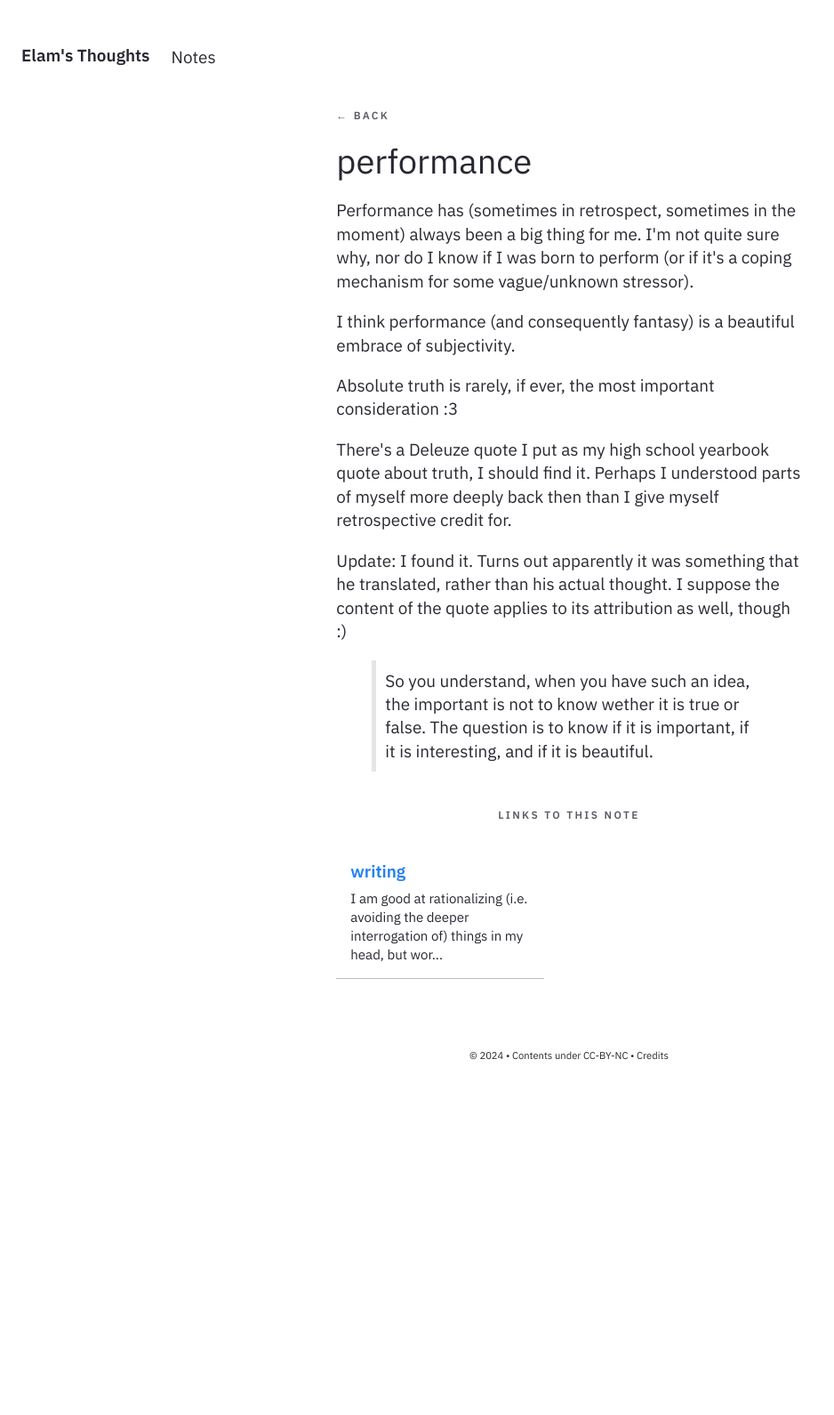
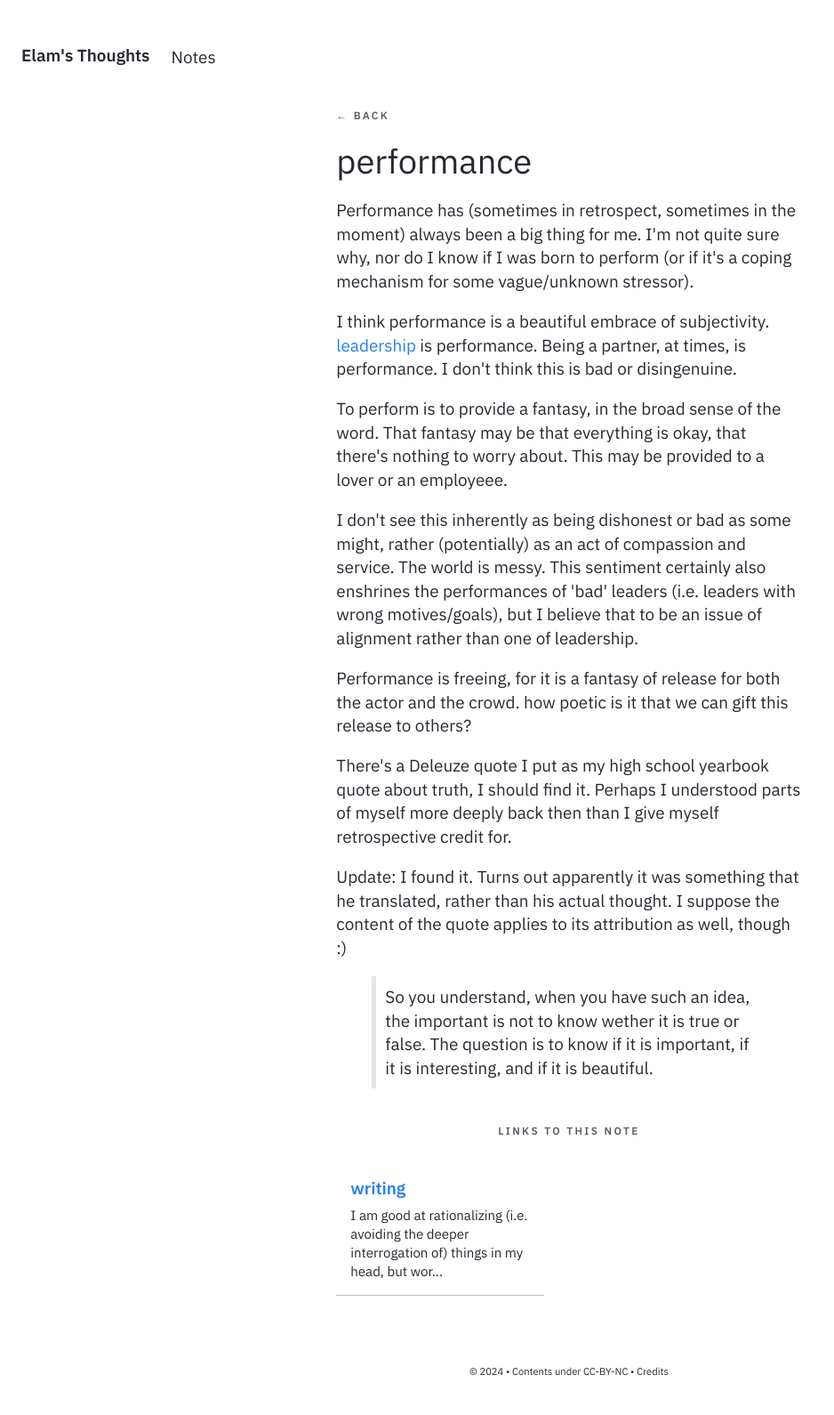
Before and after one commit to elamdf/elam_thoughts, a Jekyll site: the page built from _notes/Public/performance.md, in a window 1280 px wide. Shown: the whole page at 89% size, without its empty margins (0-938 px from the left). Built offline with Jekyll 4.4.1, drawn with Linux system fonts in a browser that asks for light colours; before the commit the page ends 1234 px from its top, so only the background shows below that.

Commit message:
leadership and performance

```diff
--- a/_notes/Public/performance.md
+++ b/_notes/Public/performance.md
@@ -5,9 +5,13 @@ date: 21-07-2024
 ---
 Performance has (sometimes in retrospect, sometimes in the moment) always been a big thing for me. I'm not quite sure why, nor do I know if I was born to perform (or if it's a coping mechanism for some vague/unknown stressor).
 
-I think performance (and consequently fantasy) is a beautiful embrace of subjectivity.
+I think performance is a beautiful embrace of subjectivity. [[leadership]] is performance. Being a partner, at times, is performance. I don't think this is bad or disingenuine.
 
-Absolute truth is rarely, if ever, the most important consideration :3
+To perform is to provide a fantasy, in the broad sense of the word. That fantasy may be that everything is okay, that there's nothing to worry about. This may be provided to a lover or an employeee.
+
+I don't see this inherently as being dishonest or bad as some might, rather (potentially) as an act of compassion and service. The world is messy. This sentiment certainly also enshrines the performances of 'bad' leaders (i.e. leaders with wrong motives/goals), but I believe that to be an issue of alignment rather than one of leadership.
+
+Performance is freeing, for it is a fantasy of release for both the actor and the crowd. how poetic is it that we can gift this release to others?
 
 There's a Deleuze quote I put as my high school yearbook quote about truth, I should find it. Perhaps I understood parts of myself more deeply back then than I give myself retrospective credit for.
 
```
Also changed, not shown: _notes/Public/leadership.md (added, +26 -0 lines).
